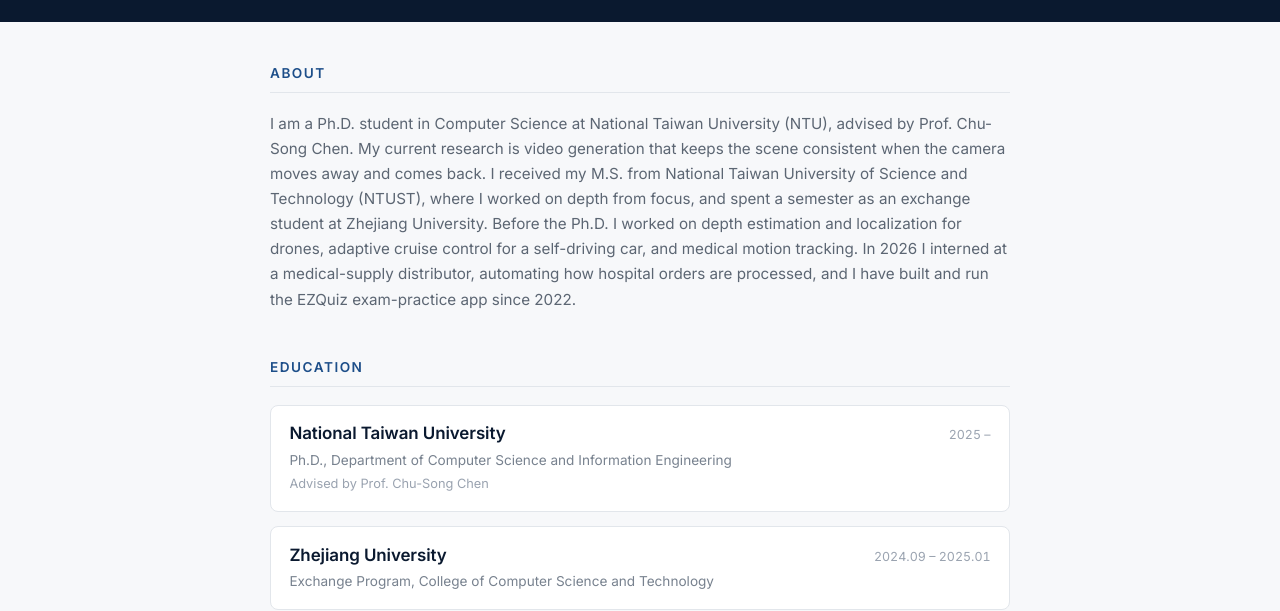
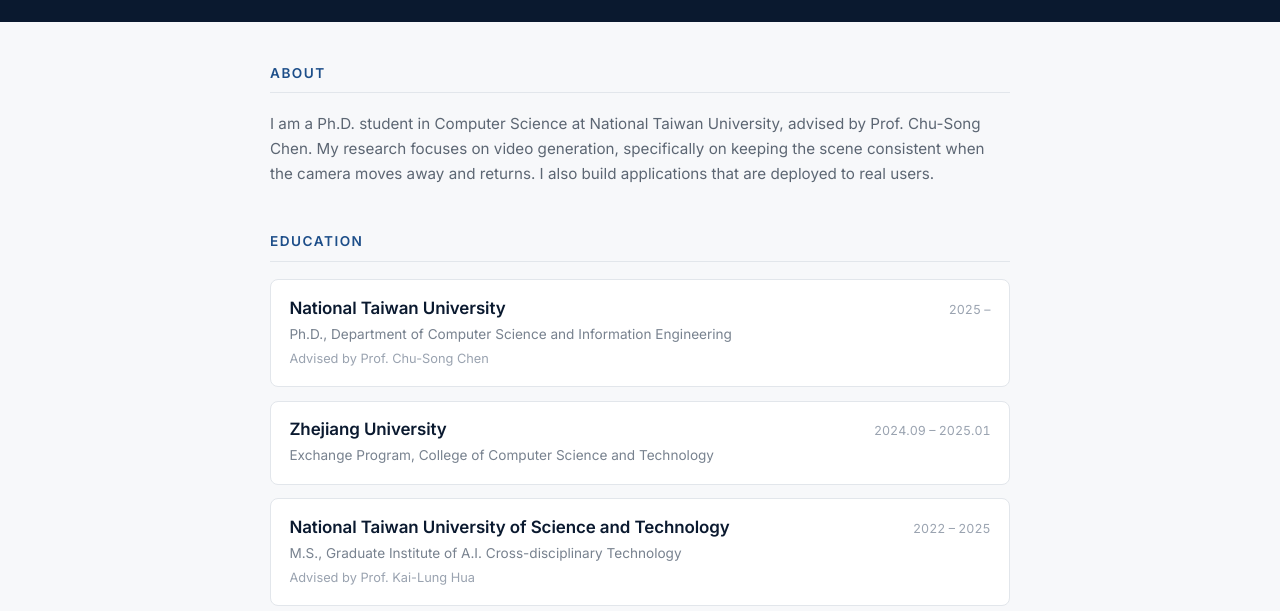
Before and after one commit to lplpp163/lplpp163.github.io, a plain HTML site: page index.html in a window 1280 px wide. Shown: the part 202-813 px from the top of the page. Drawn offline with Linux system fonts and the light colour scheme.

Commit message:
Shorten About section to research focus

```diff
--- a/index.html
+++ b/index.html
@@ -324,15 +324,11 @@
     <section>
       <h2><span class="lang-en">About</span><span class="lang-zh">關於</span></h2>
       <p class="lead lang-en">
-        I am a Ph.D. student in Computer Science at National Taiwan University (NTU), advised by Prof. Chu-Song Chen.
-        My current research is video generation that keeps the scene consistent when the camera moves away and
-        comes back. I received my M.S. from National Taiwan University of Science and Technology (NTUST), where I worked on
-        depth from focus, and spent a semester as an exchange student at Zhejiang University. Before the Ph.D. I worked on depth
-        estimation and localization for drones, adaptive cruise control for a self-driving car, and medical motion
-        tracking. In 2026 I interned at a medical-supply distributor, automating how hospital orders are processed,
-        and I have built and run the EZQuiz exam-practice app since 2022.
+        I am a Ph.D. student in Computer Science at National Taiwan University, advised by Prof. Chu-Song Chen.
+        My research focuses on video generation, specifically on keeping the scene consistent when the camera
+        moves away and returns. I also build applications that are deployed to real users.
       </p>
-      <p class="lead lang-zh">國立臺灣大學資訊工程學系博士班在學，指導教授為陳祝嵩老師，目前研究影片生成的場景一致性：鏡頭移開再回到原處時，場景要保持一樣。碩士畢業於臺灣科技大學人工智慧跨域科技研究所，研究 Depth from Focus（用不同對焦距離拍攝的多張影像推算深度），期間曾赴浙江大學交換一學期。進博班前做過無人機的深度估測與定位、自駕車的主動車距控制，以及醫療影像的動作追蹤。2026 年在醫材代理商實習，把醫院訂單的處理流程自動化。2022 年起獨立開發並經營 EZQuiz 統測練習 App。</p>
+      <p class="lead lang-zh">國立臺灣大學資訊工程學系博士生，指導教授為陳祝嵩老師。研究方向為影片生成，著重於鏡頭移開後再回到原處時的場景一致性。研究之外，也開發並維運實際上線的應用程式。</p>
     </section>
 
     <!-- ============ Education ============ -->
```
